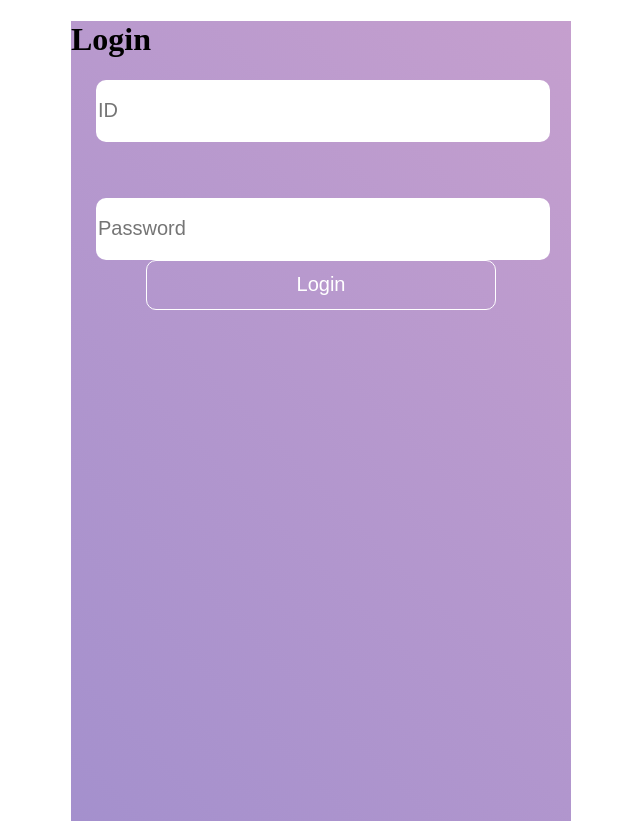
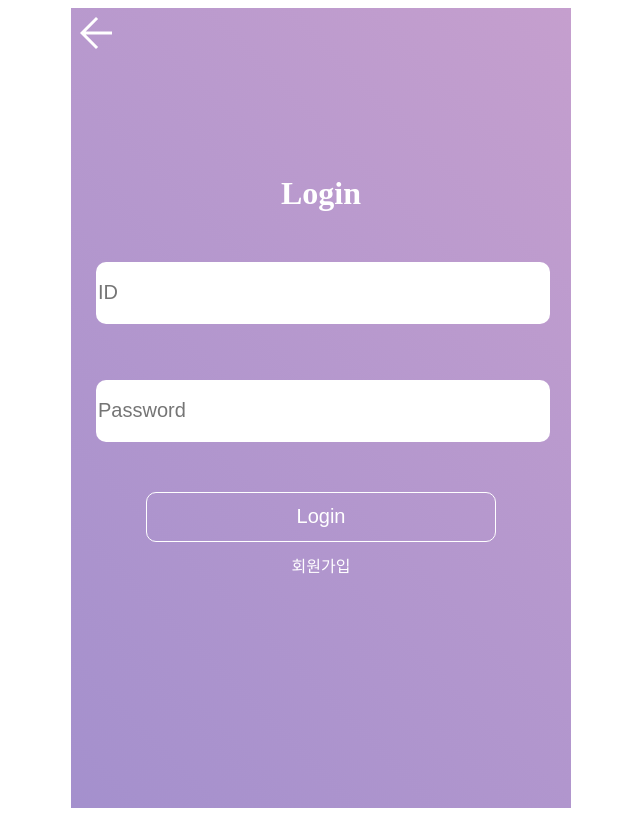
Before and after one commit to DevWonny/nuxt-todo-list, a Nuxt app: page /Login in a window 1280 px wide. Shown: the whole page, without its empty margins (319-959 px from the left). Built offline with nearby package versions, Linux system fonts and the light colour scheme.

Commit message:
feat : Login page 구현

```diff
--- /dev/null
+++ b/components/BackButton.vue
@@ -0,0 +1,37 @@
+<template>
+  <div class="back_button" @click="onBack"></div>
+</template>
+
+<script>
+import BackIcon from "../assets/icon/Back_icon.svg";
+
+export default {
+  components: {
+    BackIcon,
+  },
+  methods: {
+    onBack() {
+      window.history.go(-1);
+    },
+  },
+};
+</script>
+
+<style lang="scss" scoped>
+$mainColor: #a490cd;
+$subColor: #d2cdf6;
+$thirdColor: #c59fce;
+$textColor: #fff;
+.back_button {
+  width: 50px;
+  height: 50px;
+  background-image: url("../assets/icon/Back_icon.svg");
+  background-repeat: no-repeat;
+  background-position: center;
+  color: $textColor;
+  position: absolute;
+  top: 0;
+  left: 0;
+  cursor: pointer;
+}
+</style>
--- a/pages/Login/index.vue
+++ b/pages/Login/index.vue
@@ -1,17 +1,22 @@
 <template>
   <div class="login_wrap">
+    <div><BackButton /></div>
     <h1 class="title">Login</h1>
     <div class="input_div">
       <UserInput v-model="id" :placeholder="placeId"></UserInput>
       <UserInput v-model="password" :placeholder="placePw"></UserInput>
     </div>
 
-    <div class="confirm_div">
-      <ConfirmButton
-        :button-text="confirm"
-        :id="id"
-        :pw="password"
-      ></ConfirmButton>
+    <ConfirmButton
+      :button-text="confirm"
+      :id="id"
+      :pw="password"
+    ></ConfirmButton>
+
+    <div class="sign_button">
+      <NuxtLink to="/Sign" class="link-text">
+        <span>회원가입</span>
+      </NuxtLink>
     </div>
   </div>
 </template>
@@ -19,11 +24,13 @@
 <script>
 import UserInput from "~/components/UserInput.vue";
 import ConfirmButton from "../../components/ConfirmButton.vue";
+import BackButton from "../../components/BackButton.vue";
 
 export default {
   components: {
     UserInput,
     ConfirmButton,
+    BackButton,
   },
   data() {
     return {
@@ -38,16 +45,47 @@ export default {
 </script>
 
 <style lang="scss" scoped>
+$mainColor: #a490cd;
+$subColor: #d2cdf6;
+$thirdColor: #c59fce;
+$textColor: #fff;
 .login_wrap {
   height: 100%;
+  display: flex;
+  flex-direction: column;
+  justify-content: center;
+  position: relative;
 
+  .title {
+    text-align: center;
+    color: $textColor;
+    margin: 0;
+    position: relative;
+    top: -50px;
+  }
   .input_div {
     width: 90%;
     height: 180px;
     margin-left: 5%;
+    margin-bottom: 50px;
     display: flex;
     flex-direction: column;
     justify-content: space-between;
   }
+
+  .link-text {
+    text-decoration: none;
+  }
+  .sign_button {
+    margin: 0;
+    height: 50px;
+    text-align: center;
+    position: relative;
+    span {
+      color: $textColor;
+      cursor: pointer;
+      line-height: 50px;
+    }
+  }
 }
 </style>
--- a/pages/index.vue
+++ b/pages/index.vue
@@ -18,11 +18,6 @@ export default {
       login: "Login",
       signUp: "Sign",
     };
-  },
-  methods: {
-    onClick(item) {
-      console.log(`${item} 페이지로 이동!`);
-    },
   },
 };
 </script>
```
Also changed, not shown: assets/icon/Back_icon.svg (added).
